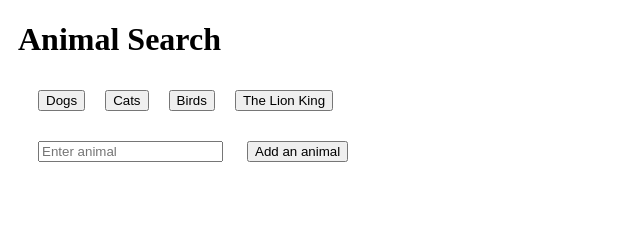
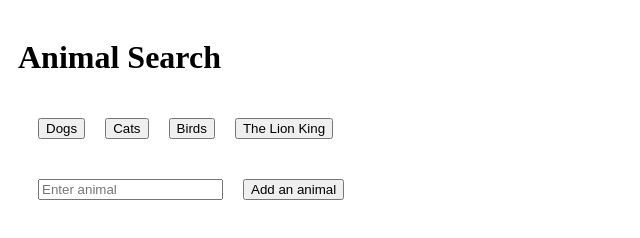
Before and after one commit to riandersons/unit-6-ajax, a plain HTML site: page index.html in a window 1280 px wide. Shown: the whole page, without its empty margins (0-640 px from the left). Drawn offline with nearby package versions, Linux system fonts and the light colour scheme.

Commit message:
improved formatting

```diff
--- a/index.html
+++ b/index.html
@@ -8,9 +8,17 @@
     button,
     div,
     form,
+
     input {
       margin: 10px;
+      clear: right;
+      float: left;
     }
+
+    form {
+      clear: both;
+    }
+
   </style>
 </head>
 
```
